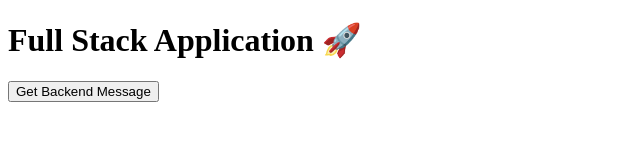
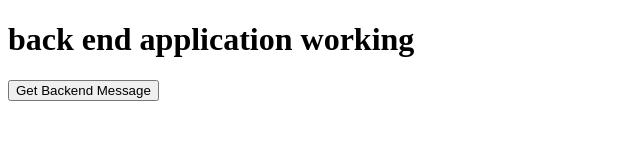
Before and after one commit to Divakardii/jenkins-file, a plain HTML site: page frontend/index.html in a window 1280 px wide. Shown: the whole page, without its empty margins (0-640 px from the left). Drawn offline with Linux system fonts and the light colour scheme.

Commit message:
Update index.html

```diff
--- a/frontend/index.html
+++ b/frontend/index.html
@@ -4,7 +4,8 @@
     <title>Full Stack Demo</title>
 </head>
 <body>
-    <h1>Full Stack Application 🚀</h1>
+    <h1>back end application working
+    </h1>
     <button onclick="getMessage()">Get Backend Message</button>
     <p id="output"></p>
 
```
